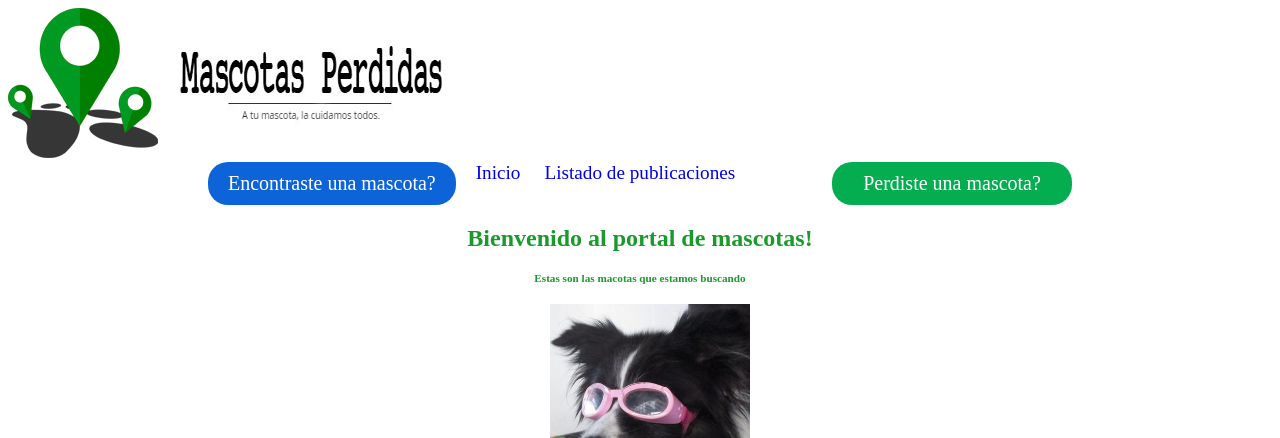
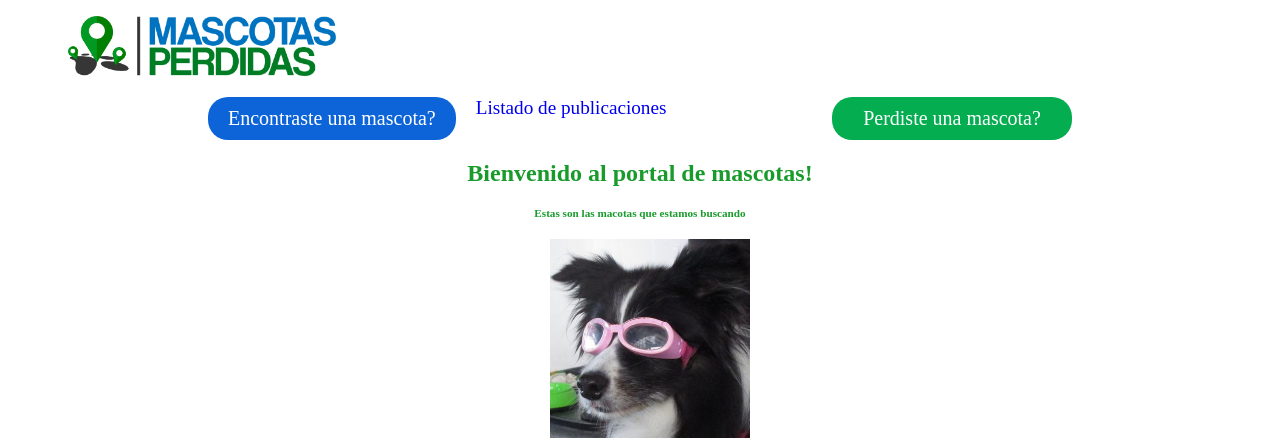
Before and after one commit to Shadowpride/Mascotas-Perdidas.uy, a Django app: page / in a window 1280 px wide. Shown: the top 438 px of the page. Run offline with Django 3.2, Linux system fonts and the light colour scheme; data comes from the database, SQL or seed files in the repository; parts of the project's set-up code (start-up, migrations or seed data) failed here and were passed over.

Commit message:
Implementacion de otro logo de prueba

```diff
--- a/Mascotasperdidas/Mascotasperdidas/templates/base.html
+++ b/Mascotasperdidas/Mascotasperdidas/templates/base.html
@@ -11,15 +11,26 @@
     {% block javascript %}{% endblock %}
 
 </head>
+
+
+
+
 <body>
-    <img src="{% static 'img/Logo.png' %} "alt="logo">
-    <div class="contenedor">
-        <img class="imagen" src="{% static 'img/Titulo.png' %}" alt="Titulo" >
-    </div>
+
+    <header>
+
+        <figure>
+            <a href="{% url 'home' %}">
+                <img src="{% static 'img/Logo.png' %} "alt="logo" height="60px">
+            </a>
+        </figure>
+
+    </header>
+
+
 
 
     <article style="overflow: hidden;">
-        <a href="{% url 'home' %}">Inicio</a>
         <a href="{% url 'nuevo_ingreso_encontrado' %}" id="boton_encontrada">Encontraste una mascota?</a>
         <a href="{% url 'nuevo_ingreso_perdido' %}"id="boton_perdida">Perdiste una mascota?</a>
         <a href="{% url 'listado_publicaciones' %}">Listado de publicaciones</a>
```
Also changed, not shown: Mascotasperdidas/Mascotasperdidas/static/img/Logo.png, Mascotasperdidas/Mascotasperdidas/static/img/Titulo.png (deleted).
